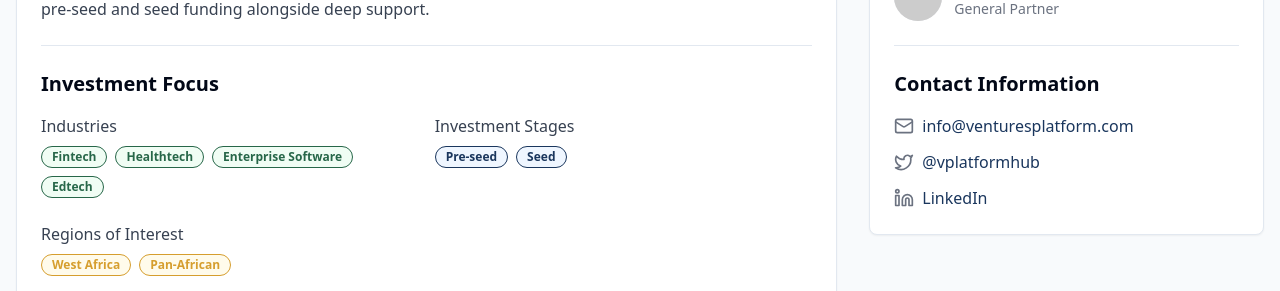
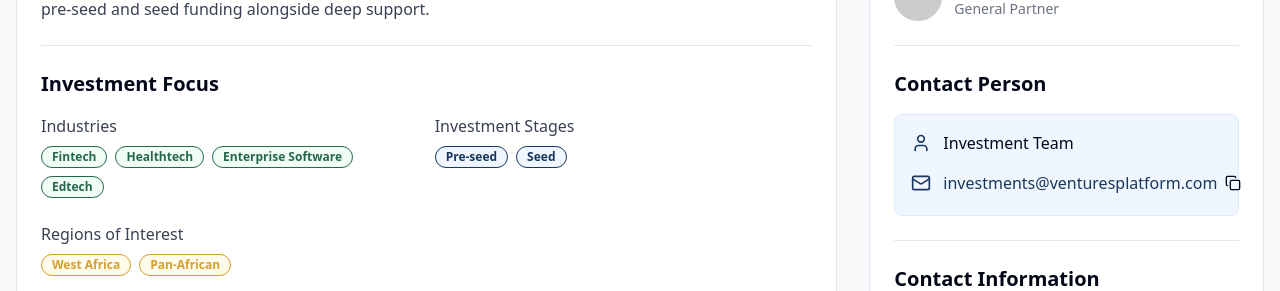
Before and after one commit to macxwhale/africa-vc-compass, a React (Vite) app: page /vc/1 in a window 1280 px wide. Shown: the part 393-684 px from the top of the page. Built offline with nearby package versions, Linux system fonts and the light colour scheme; no server answers; the database is empty.

Commit message:
Add contact person details
Add contact person information to the VC firm details page.

```diff
--- a/src/pages/VCProfile.tsx
+++ b/src/pages/VCProfile.tsx
@@ -15,13 +15,15 @@ import {
 import { VCFirm } from "@/data/types";
 import { Button } from "@/components/ui/button";
 import { Badge } from "@/components/ui/badge";
-import { ExternalLink, MapPin, Calendar, Mail, Twitter, Linkedin } from "lucide-react";
+import { ExternalLink, MapPin, Calendar, Mail, Twitter, Linkedin, User, Phone, Copy } from "lucide-react";
 import { Separator } from "@/components/ui/separator";
+import { useToast } from "@/hooks/use-toast";
 
 const VCProfile = () => {
   const { id } = useParams<{ id: string }>();
   const { vcFirms } = useData();
   const [vc, setVc] = useState<VCFirm | undefined>(undefined);
+  const { toast } = useToast();
 
   useEffect(() => {
     // Find the VC firm by ID from context
@@ -31,6 +33,14 @@ const VCProfile = () => {
     // Scroll to top when component mounts
     window.scrollTo(0, 0);
   }, [id, vcFirms]);
+
+  const copyToClipboard = (text: string, label: string) => {
+    navigator.clipboard.writeText(text);
+    toast({
+      title: "Copied to clipboard",
+      description: `${label} has been copied to your clipboard.`
+    });
+  };
 
   if (!vc) {
     return (
@@ -197,6 +207,73 @@ const VCProfile = () => {
 
                   <Separator className="my-6" />
 
+                  {/* Contact Person Section - New Section */}
+                  {vc.contactPerson && (
+                    <>
+                      <h2 className="text-xl font-bold mb-4">Contact Person</h2>
+                      <div className="space-y-3 p-4 bg-blue-50 rounded-lg border border-blue-100 mb-6">
+                        <div className="flex items-center space-x-3">
+                          <User className="h-5 w-5 text-africa-blue" />
+                          <span className="font-medium">{vc.contactPerson.name}</span>
+                        </div>
+
+                        {vc.contactPerson.email && (
+                          <div className="flex items-center justify-between">
+                            <div className="flex items-center space-x-3">
+                              <Mail className="h-5 w-5 text-africa-blue" />
+                              <a href={`mailto:${vc.contactPerson.email}`} className="text-africa-blue hover:underline">
+                                {vc.contactPerson.email}
+                              </a>
+                            </div>
+                            <Button
+                              size="sm"
+                              variant="ghost"
+                              onClick={() => copyToClipboard(vc.contactPerson.email, 'Email')}
+                              className="h-8 px-2"
+                            >
+                              <Copy className="h-4 w-4" />
+                            </Button>
+                          </div>
+                        )}
+
+                        {vc.contactPerson.phone && (
+                          <div className="flex items-center justify-between">
+                            <div className="flex items-center space-x-3">
+                              <Phone className="h-5 w-5 text-africa-blue" />
+                              <span>{vc.contactPerson.phone}</span>
+                            </div>
+                            <Button
+                              size="sm"
+                              variant="ghost"
+                              onClick={() => copyToClipboard(vc.contactPerson.phone, 'Phone')}
+                              className="h-8 px-2"
+                            >
+                              <Copy className="h-4 w-4" />
+                            </Button>
+                          </div>
+                        )}
+
+                        {vc.contactPerson.linkedinUrl && (
+                          <div className="flex items-center justify-between">
+                            <div className="flex items-center space-x-3">
+                              <Linkedin className="h-5 w-5 text-africa-blue" />
+                              <span>LinkedIn Profile</span>
+                            </div>
+                            <Button
+                              size="sm"
+                              variant="outline"
+                              onClick={() => window.open(vc.contactPerson.linkedinUrl, '_blank')}
+                              className="h-8"
+                            >
+                              Visit
+                            </Button>
+                          </div>
+                        )}
+                      </div>
+                      <Separator className="mb-6" />
+                    </>
+                  )}
+
                   <h2 className="text-xl font-bold mb-4">Contact Information</h2>
 
                   {vc.contactInfo && (
```
